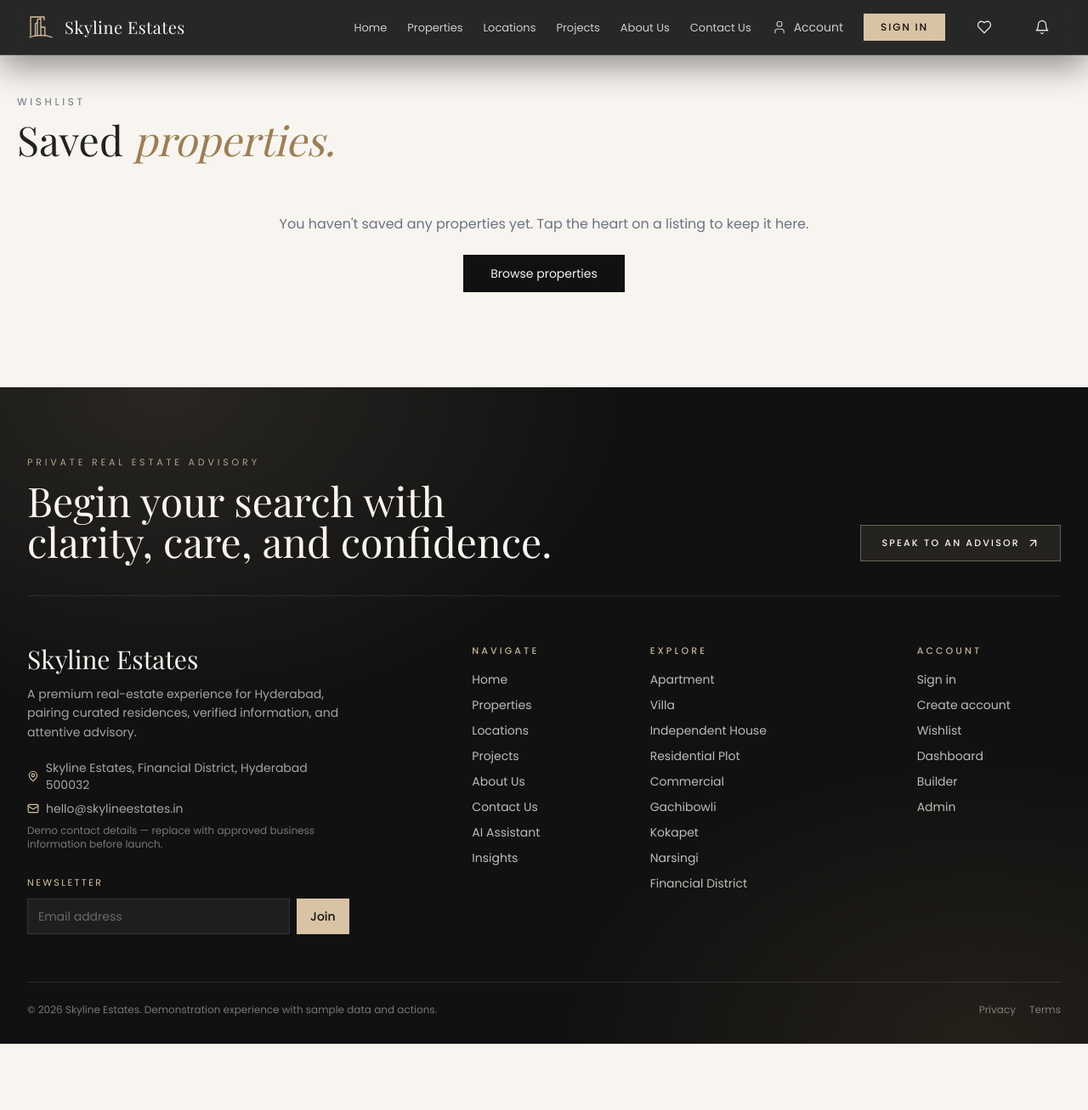
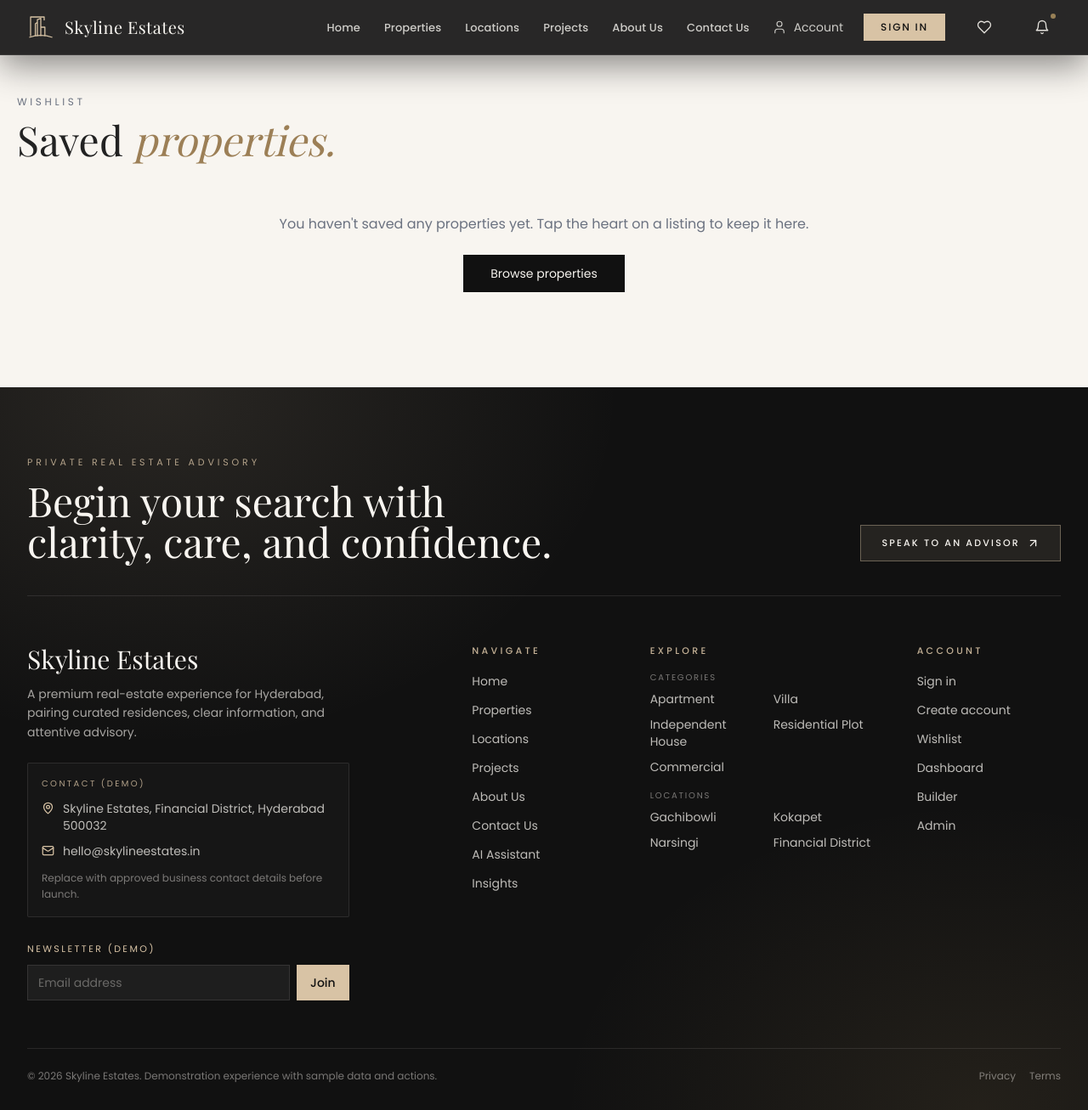
Before and after one commit to tharuni2503/SkylineEstates, a Next.js app: page /wishlist in a window 1280 px wide. Shown: the whole page at 85% size. Before the commit the page ends 1229 px from the top, so only its background shows below. Built offline with nearby package versions, Linux system fonts and the light colour scheme; a web font is replaced by a local one.

Commit message:
Refine search UX, cards, navigation, and footer hierarchy

```diff
--- a/src/components/layout/Footer.tsx
+++ b/src/components/layout/Footer.tsx
@@ -9,7 +9,7 @@ const nav=[["Home","/"],["Properties","/properties"],["Locations","/locations"],
 export default function Footer(){
  const toast=useToast();const [email,setEmail]=useState("");const [err,setErr]=useState("");
  const sub=(e:React.FormEvent)=>{e.preventDefault();if(!/^\S+@\S+\.\S+$/.test(email)){setErr("Enter a valid email address");return;}setErr("");setEmail("");toast("Thanks. Newsletter sign-up is a demo and nothing was stored.");};
- const h="text-[11px] font-medium uppercase tracking-[.28em] text-beige/90";
+ const h="text-[11px] font-medium uppercase tracking-[.3em] text-beige/90";
  return <footer data-site-reveal className="relative overflow-hidden bg-matte px-5 pb-8 pt-20 text-ivory/75 md:px-8">
   <div aria-hidden="true" className="pointer-events-none absolute inset-0 bg-[radial-gradient(ellipse_at_15%_0%,rgba(216,195,165,.12),transparent_35%),radial-gradient(ellipse_at_90%_100%,rgba(201,166,107,.10),transparent_30%)]"/>
   <div className="relative mx-auto mb-14 flex max-w-7xl flex-col items-start justify-between gap-6 border-b border-ivory/10 pb-10 lg:flex-row lg:items-end">
@@ -20,14 +20,38 @@ export default function Footer(){
    <Link href="/contact" className="group inline-flex items-center gap-2 border border-beige/40 bg-beige/10 px-6 py-3 text-[11px] font-medium uppercase tracking-[.2em] text-ivory transition hover:border-beige hover:bg-beige hover:text-matte">Speak to an advisor <ArrowUpRight size={15} className="transition-transform group-hover:-translate-y-0.5 group-hover:translate-x-0.5"/></Link>
   </div>
   <div className="relative mx-auto grid max-w-7xl gap-10 border-b border-ivory/10 pb-14 sm:grid-cols-2 lg:grid-cols-12">
-   <div className="lg:col-span-4"><p className="font-serif text-3xl text-ivory">Skyline Estates</p><p className="mt-3 max-w-sm text-sm leading-relaxed text-ivory/65">A premium real-estate experience for Hyderabad, pairing curated residences, verified information, and attentive advisory.</p>
-    <div className="mt-5 space-y-2 text-sm text-ivory/65"><p className="flex items-center gap-2"><MapPin size={14} className="text-beige"/>{CONTACT_ADDRESS}</p><p className="flex items-center gap-2"><Mail size={14} className="text-beige"/><a href={`mailto:${CONTACT_EMAIL}`} className="transition hover:text-ivory">{CONTACT_EMAIL}</a></p><p className="text-xs text-ivory/45">Demo contact details — replace with approved business information before launch.</p></div>
-    <form onSubmit={sub} noValidate className="mt-6"><label className="text-[11px] uppercase tracking-[.22em] text-beige" htmlFor="news">Newsletter</label>
+   <div className="lg:col-span-4">
+    <p className="font-serif text-3xl text-ivory">Skyline Estates</p>
+    <p className="mt-3 max-w-sm text-sm leading-relaxed text-ivory/65">A premium real-estate experience for Hyderabad, pairing curated residences, clear information, and attentive advisory.</p>
+    <div className="mt-6 rounded-sm border border-ivory/10 bg-charcoal/35 p-4">
+     <p className="text-[10px] uppercase tracking-[.24em] text-beige/80">Contact (demo)</p>
+     <div className="mt-3 space-y-2.5 text-sm text-ivory/75">
+      <p className="flex items-start gap-2.5"><MapPin size={15} className="mt-0.5 shrink-0 text-beige"/><span>{CONTACT_ADDRESS}</span></p>
+      <p className="flex items-center gap-2.5"><Mail size={15} className="shrink-0 text-beige"/><a href={`mailto:${CONTACT_EMAIL}`} className="transition hover:text-ivory">{CONTACT_EMAIL}</a></p>
+     </div>
+     <p className="mt-3 text-xs leading-relaxed text-ivory/45">Replace with approved business contact details before launch.</p>
+    </div>
+    <form onSubmit={sub} noValidate className="mt-6">
+     <label className="text-[11px] uppercase tracking-[.22em] text-beige" htmlFor="news">Newsletter (demo)</label>
      <div className="mt-2 flex gap-2"><input id="news" value={email} onChange={e=>setEmail(e.target.value)} aria-invalid={!!err} aria-describedby={err?"news-err":undefined} placeholder="Email address" className="min-w-0 flex-1 border border-ivory/10 bg-charcoal/80 px-3 py-2.5 text-sm text-ivory placeholder:text-ivory/35 focus:border-beige/40 focus:outline-none"/><button className="bg-beige px-4 py-2.5 text-sm font-medium text-matte transition hover:bg-ivory">Join</button></div>
-     {err&&<p id="news-err" role="alert" className="mt-1 text-xs text-beige">{err}</p>}</form></div>
-   <nav aria-label="Navigate" className="lg:col-span-2 lg:col-start-6"><p className={h}>Navigate</p><ul className="mt-4 space-y-2.5 text-sm">{nav.map(([l,href])=><li key={href}><Link href={href} className="transition hover:text-ivory">{l}</Link></li>)}</ul></nav>
-   <div className="lg:col-span-3"><p className={h}>Explore</p><ul className="mt-4 grid grid-cols-2 gap-x-4 gap-y-2.5 text-sm sm:grid-cols-1">{categories.slice(0,5).map(c=><li key={c}><Link href={`/properties?category=${encodeURIComponent(c)}`} className="transition hover:text-ivory">{c}</Link></li>)}{locations.slice(0,4).map(([n])=><li key={n}><Link href={`/properties?q=${encodeURIComponent(n)}`} className="transition hover:text-ivory">{n}</Link></li>)}</ul></div>
-   <div className="lg:col-span-2"><p className={h}>Account</p><ul className="mt-4 space-y-2.5 text-sm">{[["Sign in","/login"],["Create account","/register"],["Wishlist","/wishlist"],["Dashboard","/dashboard"],["Builder","/builder"],["Admin","/admin"]].map(([l,href])=><li key={href}><Link href={href} className="transition hover:text-ivory">{l}</Link></li>)}</ul></div>
+     {err&&<p id="news-err" role="alert" className="mt-1 text-xs text-beige">{err}</p>}
+    </form>
+   </div>
+   <nav aria-label="Navigate" className="lg:col-span-2 lg:col-start-6">
+    <p className={h}>Navigate</p>
+    <ul className="mt-4 space-y-2.5 text-sm">{nav.map(([l,href])=><li key={href}><Link href={href} className="inline-block py-0.5 transition hover:text-ivory hover:translate-x-0.5">{l}</Link></li>)}</ul>
+   </nav>
+   <div className="lg:col-span-3">
+    <p className={h}>Explore</p>
+    <div className="mt-4 space-y-4">
+     <div><p className="mb-2 text-[10px] uppercase tracking-[.18em] text-ivory/45">Categories</p><ul className="grid grid-cols-2 gap-x-4 gap-y-2.5 text-sm">{categories.slice(0,5).map(c=><li key={c}><Link href={`/properties?category=${encodeURIComponent(c)}`} className="transition hover:text-ivory">{c}</Link></li>)}</ul></div>
+     <div><p className="mb-2 text-[10px] uppercase tracking-[.18em] text-ivory/45">Locations</p><ul className="grid grid-cols-2 gap-x-4 gap-y-2.5 text-sm">{locations.slice(0,4).map(([n])=><li key={n}><Link href={`/properties?q=${encodeURIComponent(n)}`} className="transition hover:text-ivory">{n}</Link></li>)}</ul></div>
+    </div>
+   </div>
+   <div className="lg:col-span-2">
+    <p className={h}>Account</p>
+    <ul className="mt-4 space-y-2.5 text-sm">{[["Sign in","/login"],["Create account","/register"],["Wishlist","/wishlist"],["Dashboard","/dashboard"],["Builder","/builder"],["Admin","/admin"]].map(([l,href])=><li key={href}><Link href={href} className="inline-block py-0.5 transition hover:text-ivory hover:translate-x-0.5">{l}</Link></li>)}</ul>
+   </div>
   </div>
   <div className="relative mx-auto flex max-w-7xl flex-wrap items-center justify-between gap-3 pt-6 text-xs text-ivory/45"><p>© {new Date().getFullYear()} Skyline Estates. Demonstration experience with sample data and actions.</p>
    <nav aria-label="Legal" className="flex gap-4"><Link href="/privacy" className="transition hover:text-ivory">Privacy</Link><Link href="/terms" className="transition hover:text-ivory">Terms</Link></nav></div>
--- a/src/components/layout/Navbar.tsx
+++ b/src/components/layout/Navbar.tsx
@@ -70,7 +70,17 @@ export default function Navbar() {
          <div className="flex items-center gap-2 sm:gap-4 md:gap-6">
            <ul className="hidden items-center gap-5 xl:flex xl:gap-6">
              {links.map(([l, h]) => (
-               <li key={h}><Link href={h} aria-current={isOn(path, h) ? "page" : undefined} className={`group relative py-1 text-[13px] transition hover:text-ivory ${isOn(path, h) ? "text-ivory" : "text-ivory/80"}`}>{l}<span className={`absolute inset-x-0 -bottom-0.5 h-px origin-left bg-gold transition-transform duration-300 ${isOn(path, h) ? "scale-x-100" : "scale-x-0 group-hover:scale-x-100"}`} /></Link></li>
+               <li key={h}>
+                 <Link
+                   href={h}
+                   aria-current={isOn(path, h) ? "page" : undefined}
+                   className={`group relative px-0.5 py-1.5 text-[13px] font-medium tracking-[.01em] transition duration-300 hover:text-beige ${isOn(path, h) ? "text-beige" : "text-ivory/80"}`}
+                 >
+                   {l}
+                   <span className={`absolute inset-x-0 -bottom-1 h-px origin-left bg-gradient-to-r from-gold/40 via-beige to-gold/40 transition-transform duration-300 ease-out ${isOn(path, h) ? "scale-x-100" : "scale-x-0 group-hover:scale-x-100"}`} />
+                   <span className={`pointer-events-none absolute left-1/2 top-full mt-1 h-1 w-1 -translate-x-1/2 rounded-full bg-beige/80 transition-opacity duration-300 ${isOn(path, h) ? "opacity-100" : "opacity-0 group-hover:opacity-60"}`} aria-hidden="true" />
+                 </Link>
+               </li>
              ))}
            </ul>
            {account ? (
@@ -89,12 +99,29 @@ export default function Navbar() {
            )}
            <Link href="/wishlist" aria-label={`Saved properties (${wishlist.length})`} title="Wishlist" className="relative flex h-11 w-11 items-center justify-center rounded-full text-ivory/90 transition hover:bg-ivory/10 hover:text-ivory"><Heart size={18} strokeWidth={1.75} />{wishlist.length > 0 && <span className="absolute -right-0.5 -top-0.5 flex h-[1.125rem] min-w-[1.125rem] items-center justify-center rounded-full bg-beige px-1 text-[10px] font-semibold text-matte">{wishlist.length}</span>}</Link>
            <div className="relative" ref={bellRef}>
-             <button aria-label="Notifications" aria-expanded={bell} aria-controls="notifications-panel" onClick={() => setBell(v => !v)} className="relative flex h-11 w-11 items-center justify-center rounded-full text-ivory/90 transition hover:bg-ivory/10 hover:text-ivory"><Bell size={18} strokeWidth={1.75} />{bell && <span className="absolute right-1.5 top-1.5 h-1.5 w-1.5 rounded-full bg-gold" aria-hidden="true" />}</button>
+             <button
+               aria-label="Notifications"
+               aria-expanded={bell}
+               aria-haspopup="dialog"
+               aria-controls="notifications-panel"
+               onClick={() => setBell(v => !v)}
+               className={`relative flex h-11 w-11 items-center justify-center rounded-full transition duration-300 hover:bg-ivory/10 focus-visible:outline-none focus-visible:ring-2 focus-visible:ring-gold ${bell ? "bg-ivory/10 text-beige" : "text-ivory/90 hover:text-ivory"}`}
+             >
+               <Bell size={18} strokeWidth={1.75} />
+               <span className={`absolute right-1.5 top-1.5 h-1.5 w-1.5 rounded-full bg-gold transition-opacity ${bell ? "opacity-100" : "opacity-70"}`} aria-hidden="true" />
+             </button>
              {bell && (
-               <div id="notifications-panel" role="dialog" aria-label="Notifications" className="absolute right-0 top-12 z-50 w-[min(17rem,calc(100vw-2rem))] overflow-hidden border border-line/60 bg-white text-sm text-charcoal shadow-[0_18px_44px_rgba(0,0,0,.22)]">
-                 <p className="border-b border-line/60 bg-ivory px-4 py-2.5 text-[10px] font-medium uppercase tracking-[.22em] text-slate">Notifications</p>
-                 <ul className="p-2"><li className="rounded-sm px-2.5 py-2 transition-colors hover:bg-ivory">New site visit request for Skyline Crest</li><li className="rounded-sm px-2.5 py-2 transition-colors hover:bg-ivory">Your listing was approved</li><li className="rounded-sm px-2.5 py-2 transition-colors hover:bg-ivory">2 new leads this week</li></ul>
-                 <p className="border-t border-line/60 px-4 py-2 text-[10px] uppercase tracking-[.18em] text-slate/75">Demo notifications</p>
+               <div id="notifications-panel" role="dialog" aria-label="Notifications" className="absolute right-0 top-12 z-50 w-[min(18rem,calc(100vw-2rem))] overflow-hidden rounded-sm border border-line/70 bg-white text-sm text-charcoal shadow-[0_20px_50px_rgba(0,0,0,.24)]">
+                 <div className="flex items-center justify-between border-b border-line/60 bg-ivory px-4 py-2.5">
+                   <p className="text-[10px] font-medium uppercase tracking-[.22em] text-slate">Notifications</p>
+                   <span className="rounded-full bg-beige/30 px-2 py-0.5 text-[10px] font-medium uppercase tracking-[.12em] text-[#7a6241]">Demo</span>
+                 </div>
+                 <ul className="p-2">
+                   <li><button type="button" className="w-full rounded-sm px-3 py-2.5 text-left transition-colors hover:bg-ivory focus-visible:bg-ivory focus-visible:outline-none">New site visit request for Skyline Crest</button></li>
+                   <li><button type="button" className="w-full rounded-sm px-3 py-2.5 text-left transition-colors hover:bg-ivory focus-visible:bg-ivory focus-visible:outline-none">Your listing was approved</button></li>
+                   <li><button type="button" className="w-full rounded-sm px-3 py-2.5 text-left transition-colors hover:bg-ivory focus-visible:bg-ivory focus-visible:outline-none">2 new leads this week</button></li>
+                 </ul>
+                 <p className="border-t border-line/60 px-4 py-2 text-[10px] uppercase tracking-[.18em] text-slate/75">Sample alerts for demonstration</p>
                </div>
              )}
            </div>
```
Also changed, not shown: src/app/page.tsx (+20 -10 lines), src/app/properties/page.tsx (+10 -4 lines), src/components/properties/PropertyCard.tsx (+8 -5 lines).
